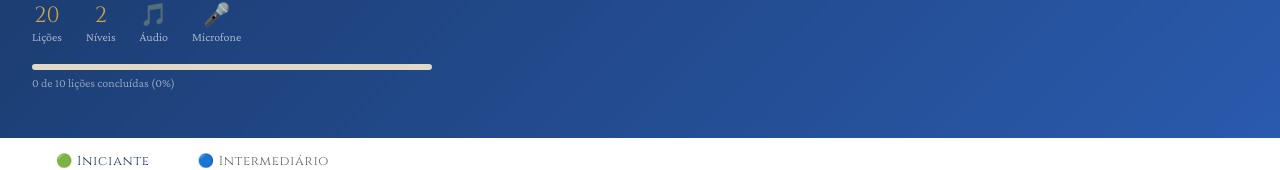
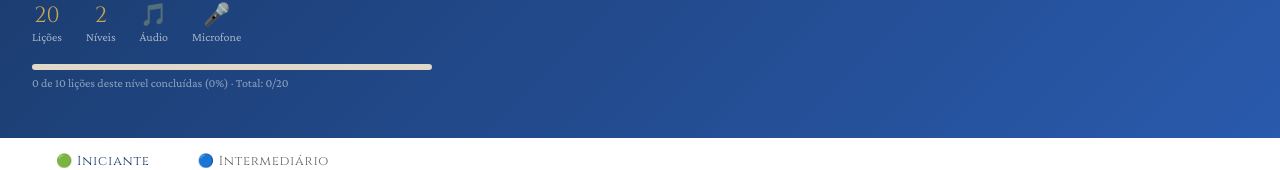
Before and after one commit to JohnVictori07/johano, a React (Vite) app: page /esperanto/aprender in a window 1280 px wide. Shown: the part 223-393 px from the top of the page. Built offline with nearby package versions, Linux system fonts and the light colour scheme.

Commit message:
corrige desbloqueio de licoes e progresso

```diff
--- a/src/pages/EsperantoAprender.jsx
+++ b/src/pages/EsperantoAprender.jsx
@@ -31,24 +31,35 @@ const licoes_intermediario = [
 export default function EsperantoAprender() {
   const navigate = useNavigate()
   const [nivel, setNivel] = useState('iniciante')
-  const [progresso, setProgresso] = useState(() => {
-    try { return JSON.parse(localStorage.getItem('johano_eo_progresso') || '{}') } catch { return {} }
-  })
+  const [progresso, setProgresso] = useState({})
+
+  useEffect(() => {
+    try {
+      const saved = JSON.parse(localStorage.getItem('johano_eo_progresso') || '{}')
+      setProgresso(saved)
+    } catch { setProgresso({}) }
+  }, [])
 
   const licoes = nivel === 'iniciante' ? licoes_iniciante : licoes_intermediario
 
   const getLicaoStatus = (num) => {
     if (progresso[num] === 'completo') return 'completo'
-    const primeiraIncompleta = licoes.find(l => progresso[l.num] !== 'completo')
-    if (primeiraIncompleta && primeiraIncompleta.num === num) return 'disponivel'
-    if (progresso[num] === 'completo') return 'completo'
-    const anterior = licoes.find(l => l.num === num - 1)
-    if (!anterior || progresso[anterior.num] === 'completo') return 'disponivel'
+    // primeira licao sempre disponivel
+    if (num === licoes[0].num) return 'disponivel'
+    // verifica se a licao anterior foi concluida
+    const idxAtual = licoes.findIndex(l => l.num === num)
+    if (idxAtual <= 0) return 'disponivel'
+    const anterior = licoes[idxAtual - 1]
+    if (progresso[anterior.num] === 'completo') return 'disponivel'
     return 'bloqueado'
   }
 
-  const totalCompletos = licoes.filter(l => progresso[l.num] === 'completo').length
-  const pct = Math.round((totalCompletos / licoes.length) * 100)
+  const todasLicoes = [...licoes_iniciante, ...licoes_intermediario]
+  const totalCompletos = todasLicoes.filter(l => progresso[l.num] === 'completo').length
+  const totalGeral = todasLicoes.length
+  const pct = Math.round((totalCompletos / totalGeral) * 100)
+  const totalNivel = licoes.filter(l => progresso[l.num] === 'completo').length
+  const pctNivel = Math.round((totalNivel / licoes.length) * 100)
 
   return (
     <div style={{ fontFamily:"'Crimson Pro',Georgia,serif", background:'#fff' }}>
@@ -101,9 +112,9 @@ export default function EsperantoAprender() {
             ))}
           </div>
           <div className="ea-progress" style={{ marginTop:'20px', maxWidth:'400px' }}>
-            <div className="ea-progress-bar" style={{ width:`${pct}%` }}></div>
+            <div className="ea-progress-bar" style={{ width:`${pctNivel}%` }}></div>
           </div>
-          <p style={{ fontSize:'12px', color:'rgba(255,255,255,0.5)', marginTop:'6px' }}>{totalCompletos} de {licoes.length} lições concluídas ({pct}%)</p>
+          <p style={{ fontSize:'12px', color:'rgba(255,255,255,0.5)', marginTop:'6px' }}>{totalNivel} de {licoes.length} lições deste nível concluídas ({pctNivel}%) · Total: {totalCompletos}/{totalGeral}</p>
         </div>
       </div>
 
```
